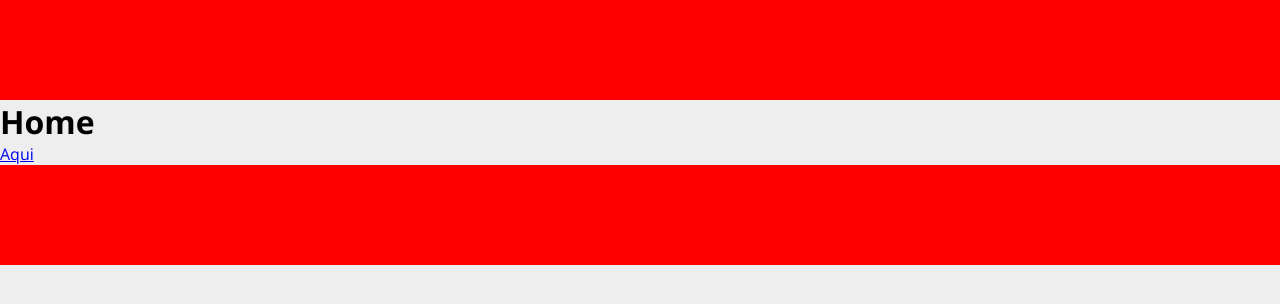
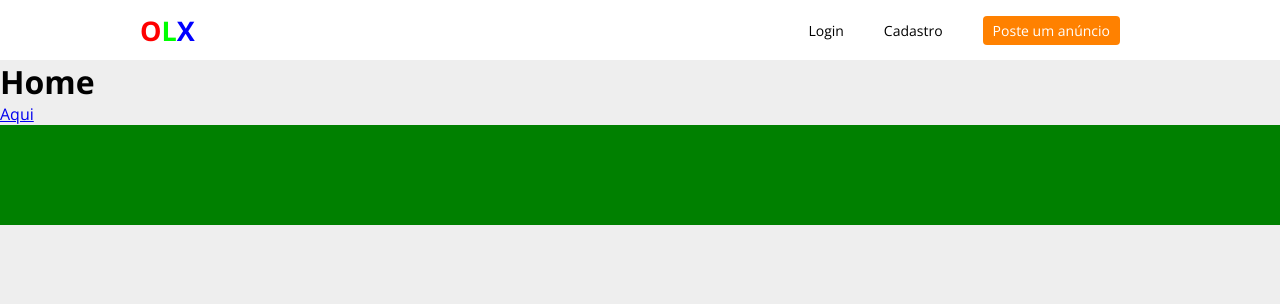
Before and after one commit to M-Henrique/Olx-Clone, a React (Create React App) app: page / in a window 1280 px wide. Shown: the top 304 px of the page. Built offline with nearby package versions, Linux system fonts and the light colour scheme.

Commit message:
Header criado e autenticação de login implementada

```diff
--- a/package.json
+++ b/package.json
@@ -10,6 +10,7 @@
     "@types/node": "^12.12.47",
     "@types/react": "^16.9.41",
     "@types/react-dom": "^16.9.8",
+    "js-cookie": "^2.2.1",
     "react": "^16.13.1",
     "react-dom": "^16.13.1",
     "react-router-dom": "^5.2.0",
@@ -39,6 +40,7 @@
     ]
   },
   "devDependencies": {
+    "@types/js-cookie": "^2.2.6",
     "@types/react-router-dom": "^5.1.5",
     "@types/styled-components": "^5.1.0"
   }
--- a/src/App.tsx
+++ b/src/App.tsx
@@ -1,4 +1,5 @@
 import React from 'react';
+import { BrowserRouter } from 'react-router-dom';
 
 import Routes from './routes';
 import { Template } from './components/MainComponents';
@@ -9,11 +10,13 @@
 
 function App() {
    return (
-      <Template>
-         <Header />
-         <Routes />
-         <Footer />
-      </Template>
+      <BrowserRouter>
+         <Template>
+            <Header />
+            <Routes />
+            <Footer />
+         </Template>
+      </BrowserRouter>
    );
 }
 
--- a/src/components/partials/Footer/index.tsx
+++ b/src/components/partials/Footer/index.tsx
@@ -1,8 +1,8 @@
 import React from 'react';
-import { HeaderArea } from './styles';
+import { FooterArea } from './styles';
 
 const Header = () => {
-   return <HeaderArea></HeaderArea>;
+   return <FooterArea></FooterArea>;
 };
 
 export default Header;
--- a/src/components/partials/Footer/styles.tsx
+++ b/src/components/partials/Footer/styles.tsx
@@ -1,6 +1,6 @@
 import styled from 'styled-components';
 
-export const HeaderArea = styled.div`
+export const FooterArea = styled.div`
    height: 100px;
-   background-color: red;
+   background-color: green;
 `;
--- a/src/components/partials/Header/index.tsx
+++ b/src/components/partials/Header/index.tsx
@@ -1,8 +1,60 @@
 import React from 'react';
+import { Link } from 'react-router-dom';
+
 import { HeaderArea } from './styles';
+import { isLogged } from '../../../helpers/AuthHandler';
 
 const Header = () => {
-   return <HeaderArea></HeaderArea>;
+   let logged = isLogged();
+
+   return (
+      <HeaderArea>
+         <div className="container">
+            <div className="logo">
+               <Link to="/">
+                  <span className="logo-1">O</span>
+                  <span className="logo-2">L</span>
+                  <span className="logo-3">X</span>
+               </Link>
+            </div>
+            <nav>
+               <ul>
+                  {logged && (
+                     <>
+                        <li>
+                           <Link to="/my-account">Minha conta</Link>
+                        </li>
+                        <li>
+                           <Link to="/logout">Sair</Link>
+                        </li>
+                        <li>
+                           <Link to="/post-an-ad" className="button">
+                              Poste um anúncio
+                           </Link>
+                        </li>
+                     </>
+                  )}
+
+                  {!logged && (
+                     <>
+                        <li>
+                           <Link to="/signin">Login</Link>
+                        </li>
+                        <li>
+                           <Link to="/signup">Cadastro</Link>
+                        </li>
+                        <li>
+                           <Link to="/signin" className="button">
+                              Poste um anúncio
+                           </Link>
+                        </li>
+                     </>
+                  )}
+               </ul>
+            </nav>
+         </div>
+      </HeaderArea>
+   );
 };
 
 export default Header;
--- a/src/components/partials/Header/styles.tsx
+++ b/src/components/partials/Header/styles.tsx
@@ -1,6 +1,78 @@
 import styled from 'styled-components';
 
 export const HeaderArea = styled.div`
-   height: 100px;
-   background-color: red;
+   height: 60px;
+   background-color: white;
+
+   .container {
+      max-width: 1000px;
+      margin: auto;
+      display: flex;
+   }
+
+   a {
+      text-decoration: none;
+   }
+
+   .logo {
+      flex: 1;
+      display: flex;
+      align-items: center;
+
+      .logo-1,
+      .logo-2,
+      .logo-3 {
+         font-size: 27px;
+         font-weight: bold;
+      }
+
+      .logo-1 {
+         color: #ff0000;
+      }
+      .logo-2 {
+         color: #00ff00;
+      }
+      .logo-3 {
+         color: #0000ff;
+      }
+   }
+
+   nav {
+      padding: 10px 0;
+
+      ul,
+      li {
+         list-style: none;
+      }
+
+      ul {
+         display: flex;
+         align-items: center;
+         height: 40px;
+      }
+
+      li {
+         margin: 0 20px;
+
+         a {
+            color: black;
+            font-size: 14px;
+
+            &:hover {
+               color: #999;
+            }
+
+            &.button {
+               background: #ff8100;
+               border-radius: 4px;
+               color: #fff;
+               padding: 5px 10px;
+
+               &:hover {
+                  background: #e57706;
+               }
+            }
+         }
+      }
+   }
 `;
--- /dev/null
+++ b/src/helpers/AuthHandler.tsx
@@ -0,0 +1,7 @@
+import Cookies from 'js-cookie';
+
+export const isLogged = () => {
+   let token = Cookies.get('token');
+
+   return token ? true : false;
+};
--- a/src/routes.tsx
+++ b/src/routes.tsx
@@ -1,15 +1,15 @@
 import React from 'react';
-import { Route, BrowserRouter } from 'react-router-dom';
+import { Route } from 'react-router-dom';
 
 import Home from './pages/Home';
 import Sobre from './pages/Sobre';
 
 const Routes = () => {
    return (
-      <BrowserRouter>
+      <>
          <Route component={Home} path="/" exact></Route>
          <Route component={Sobre} path="/sobre"></Route>
-      </BrowserRouter>
+      </>
    );
 };
 
```
Also changed, not shown: 1 other file (tests, documents, lock files or other folders).
